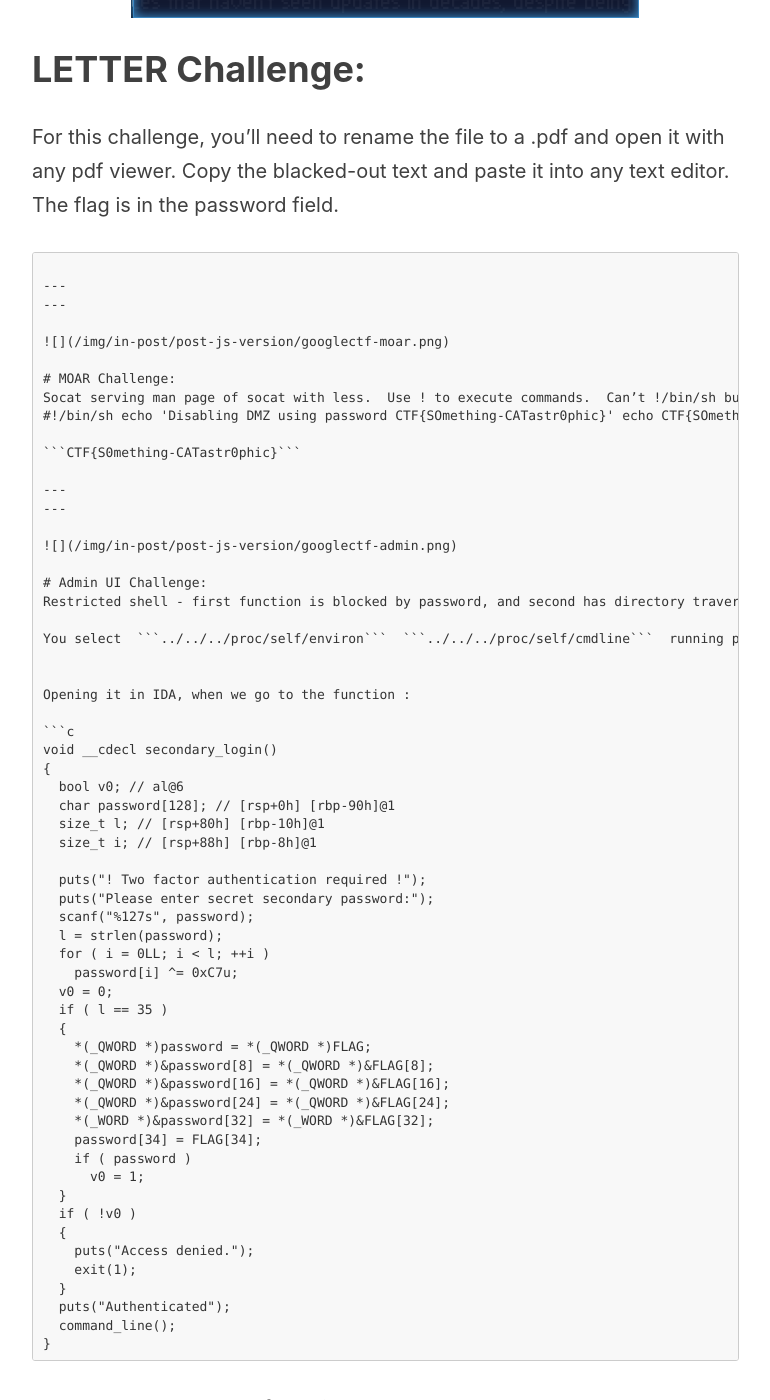
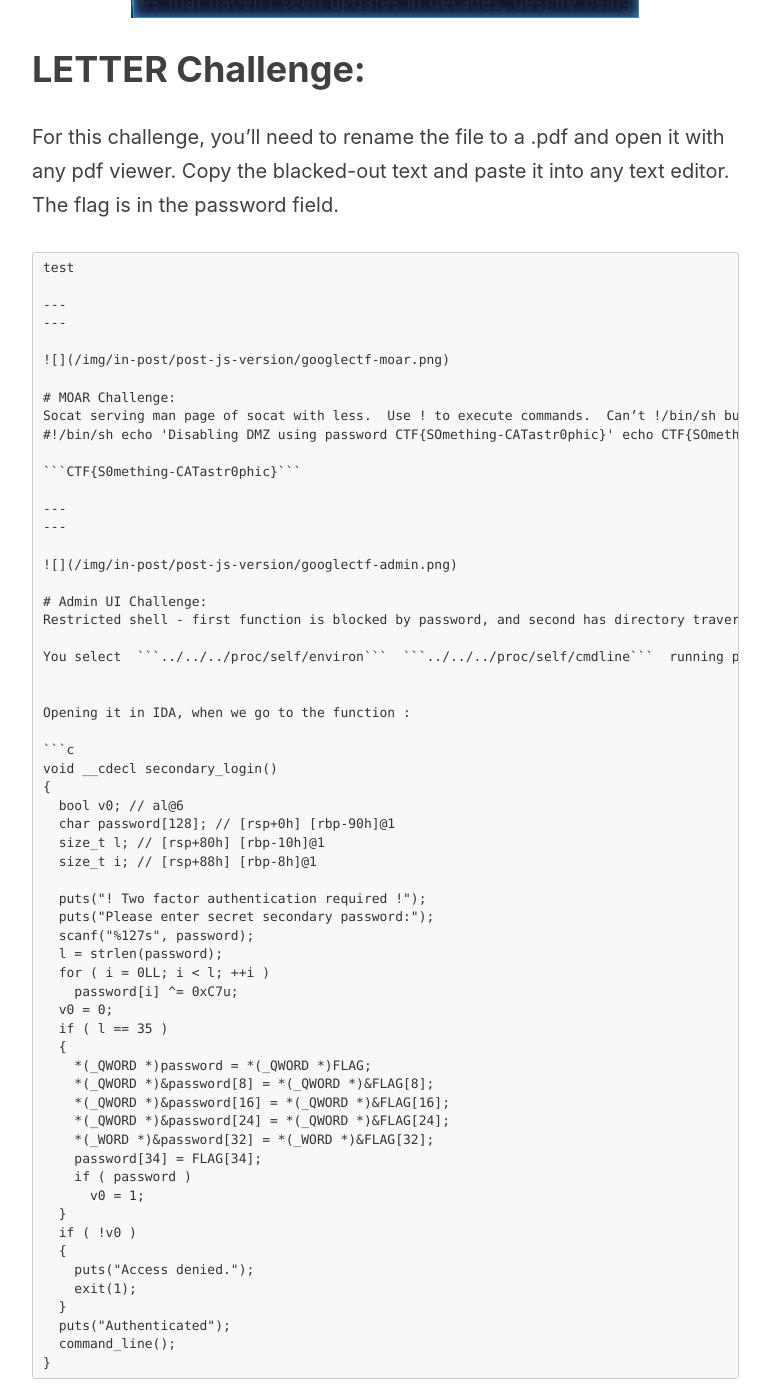
Before and after one commit to Techryptic/Techryptic.github.io, a Jekyll site: the page built from _posts/2018-06-27-Google-Capture-The-Flag-2018-Writeup.markdown, in a window 1280 px wide and 1400 px high, scrolled down 1142 px. Shown: the whole window, without its empty margins (233-1003 px from the left). Built offline with Jekyll 4.4.1, drawn with Linux system fonts in a browser that asks for light colours; nearby versions of some CDN libraries; comment, search, counter and statistics services are not loaded.

Commit message:
Update 2018-06-27-Google-Capture-The-Flag-2018-Writeup.markdown

`````diff
--- a/_posts/2018-06-27-Google-Capture-The-Flag-2018-Writeup.markdown
+++ b/_posts/2018-06-27-Google-Capture-The-Flag-2018-Writeup.markdown
@@ -15,7 +15,8 @@
 
 For this challenge, you'll need to rename the file to a .pdf and open it with any pdf viewer. Copy the blacked-out text and paste it into any text editor. The flag is in the password field.
 
-````CTF{ICanReadDis}````
+```CTF{ICanReadDis}```
+test
 
 ---
 ---
`````
